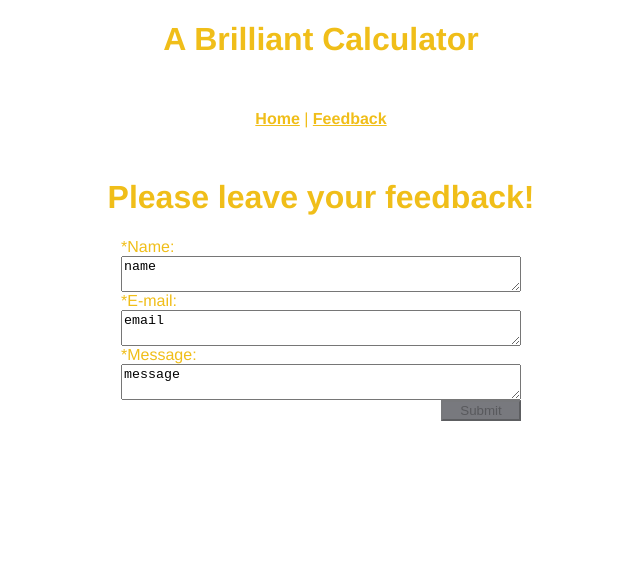
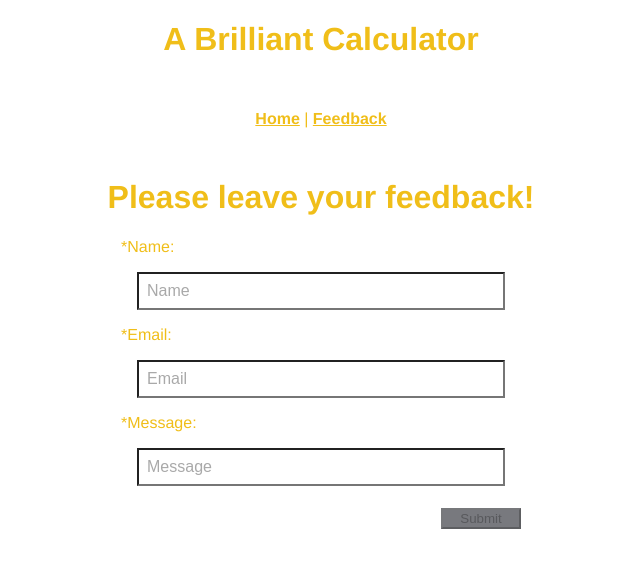
Before and after one commit to andershc/IDATT2015-FullStack, a Vue app: page /feedback in a window 1280 px wide. Shown: the top 568 px of the page, without its empty margins (319-959 px from the left). Built offline with nearby package versions, Linux system fonts and the light colour scheme.

Commit message:
Added validation, still need to fix submit button response and error message display

```diff
--- a/package.json
+++ b/package.json
@@ -11,6 +11,7 @@
     "axios": "^0.25.0",
     "core-js": "^3.6.5",
     "get-stream": "^6.0.1",
+    "vee-validate": "^4.5.8",
     "vue": "^3.0.0",
     "vue-router": "^4.0.0-0",
     "vuex": "^4.0.0-0"
--- /dev/null
+++ b/src/components/BaseErrorMessage.vue
@@ -0,0 +1,20 @@
+<template>
+  <p
+      aria-live="assertive"
+      class="errorMessage"
+      :id="id"
+  >
+    <slot />
+  </p>
+</template>
+
+<script>
+export default {
+  props: {
+    id: {
+      type: [String, Number],
+      required: true
+    }
+  }
+}
+</script>
--- a/src/components/BaseInput.vue
+++ b/src/components/BaseInput.vue
@@ -1,26 +1,43 @@
 <template>
-  <label id="label" v-if="label">*{{ label }}:</label>
-  <textarea
-      className="baseInputField"
+  <label
+      id="label"
+      v-if="label"
+      :for="uuid"
+  >
+    *{{ label }}:
+  </label>
+  <input
+      class="baseInputField"
       v-bind="{
-        ...$attrs,
-      onInput: updateValue,
-      }"
+      ...$attrs,
+      onInput: updateValue
+    }"
       :id="uuid"
+      :value="modelValue"
       :placeholder="label"
-      :aria-describedby="error ? '${uuid}-error' : null"
+      :aria-describedby="error ? `${uuid}-error` : null"
       :aria-invalid="!!error"
-      :value="modelValue"
       :class="{ error }"
-  />
+  >
+  <BaseErrorMessage
+      v-if="error"
+      :id="`${uuid}-error`"
+  >
+    {{ error }}
+  </BaseErrorMessage>
 </template>
 
 <script>
 import UniqueId from "../features/UniqueId.js";
 import SetupFormComponent from "../features/SetupFormComponent";
+import BaseErrorMessage from "@/components/BaseErrorMessage";
+
 
 export default {
   name: "BaseInput",
+  components: {
+    BaseErrorMessage,
+  },
   props: {
     label: {
       type: String,
@@ -51,6 +68,12 @@ export default {
   font-size: 1em;
   color: black;
   resize: none;
+  background: white;
+  padding: 0.5em;
+}
+.baseInputField:invalid{
+  border-color: red;
+  border-width: 0.1em;
 }
 
 ::placeholder {
--- a/src/views/Feedback.vue
+++ b/src/views/Feedback.vue
@@ -3,24 +3,25 @@
     <h1>Please leave your feedback!</h1>
     <form id="inputs" @submit.prevent="onSubmit">
       <BaseInput class="inputFields"
-          v-model="submission.name"
-          label="Name"
-          type="text" required
-          model-value="name"/>
+        label="Name"
+        type="name"
+        v-model="submission.name"
+        :error="nameError"
+      />
       <BaseInput class="inputFields"
-          v-model="submission.email"
-          label="E-mail"
-          type="text"
-          resize:="none" required
-          model-value="email"/>
+        label="Email"
+        type="email"
+        v-model="submission.email"
+        :error="emailError"
+      />
       <BaseInput class="inputFields"
-          id="message"
-          v-model="submission.message"
-          label="Message"
-          type="text" required
-          model-value="message"/>
-      <button :disabled="submission.message === '' || submission.email === ''
-      || submission.name === ''" type="submit">Submit</button>
+        id="message"
+        label="Message"
+        type="message"
+        v-model="submission.message"
+        :error="messageError"
+      />
+      <button :disabled="!isComplete" type="submit">Submit</button>
     </form>
 
   </div>
@@ -30,11 +31,51 @@
 // @ is an alias to /src
 import BaseInput from "@/components/BaseInput";
 import { v4 as uuidv4 } from 'uuid';
+import { useField, useForm } from 'vee-validate';
 
 export default {
   name: "Feedback",
   components: {
     BaseInput,
+  },
+  setup() {
+    const validations = {
+      name: value => {
+        const requiredMessage = 'This field is required'
+        if (value === undefined || value === null) return requiredMessage
+        if (!String(value).length) return requiredMessage
+        if (value.type !== String) return requiredMessage
+        return true
+      },
+      email: value => {
+        if (!value) return 'This field is required'
+        const regex = /^(([^<>()[\]\\.,;:\s@"]+(\.[^<>()[\]\\.,;:\s@"]+)*)|(".+"))@((\[[0-9]{1,3}\.[0-9]{1,3}\.[0-9]{1,3}\.[0-9]{1,3}\])|(([a-zA-Z\-0-9]+\.)+[a-zA-Z]{2,}))$/
+        if (!regex.test(String(value).toLowerCase())) {
+          return 'Please enter a valid email address'
+        }
+        return true
+      },
+      message: value => {
+        const requiredMessage = 'This field is required'
+        if (value === undefined || value === null) return requiredMessage
+        if (!String(value).length) return requiredMessage
+        return true
+      }
+    }
+    useForm({
+      validationSchema: validations
+    })
+    const { value: email, errorMessage: emailError } = useField('email')
+    const { value: name, errorMessage: nameError } = useField('name')
+    const { value: message, errorMessage: messageError } = useField('message')
+    return {
+      email,
+      emailError,
+      name,
+      nameError,
+      message,
+      messageError
+    }
   },
   data() {
     return {
@@ -43,7 +84,7 @@ export default {
         email: '',
         message: '',
         id: ''
-      }
+      },
     }
   },
   methods: {
@@ -63,6 +104,11 @@ export default {
             })
           })
     }
+  },
+  computed: {
+    isComplete () {
+      return this.submission.name && this.submission.email && this.submission.message;
+    }
   }
 };
 </script>
@@ -75,18 +121,19 @@ export default {
   width: 100%;
   margin: auto;
 }
-.inputFields:invalid{
-  border-color: red;
-  border-width: 0.1em;
+
+#message {
+  height:2em;
+
 }
-#message {
-  height:20em;
-
+.inputFields {
+  margin: 1em;
 }
 button{
   max-width: 8em;
   margin-left: 80%;
   background: #f0be19;
+  margin-top: 0.5em;
 
 }
 button:disabled{
```
Also changed, not shown: src/components/BaseInput-DESKTOP-TIDC9E0.vue (deleted, +0 -30 lines), src/views/ErrorDisplay.vue (deleted, +0 -10 lines), 1 other file (tests, documents, lock files or other folders).
